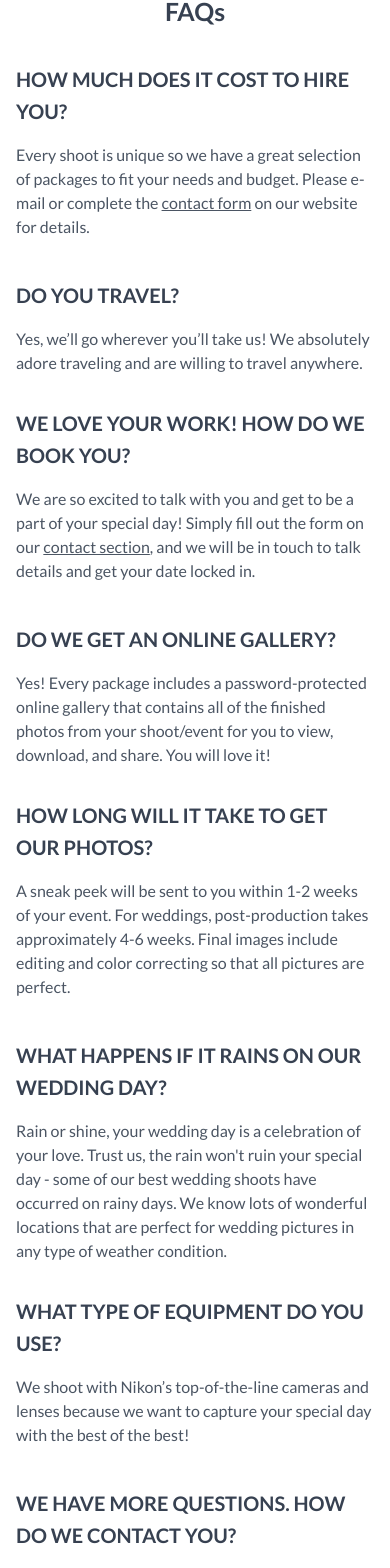
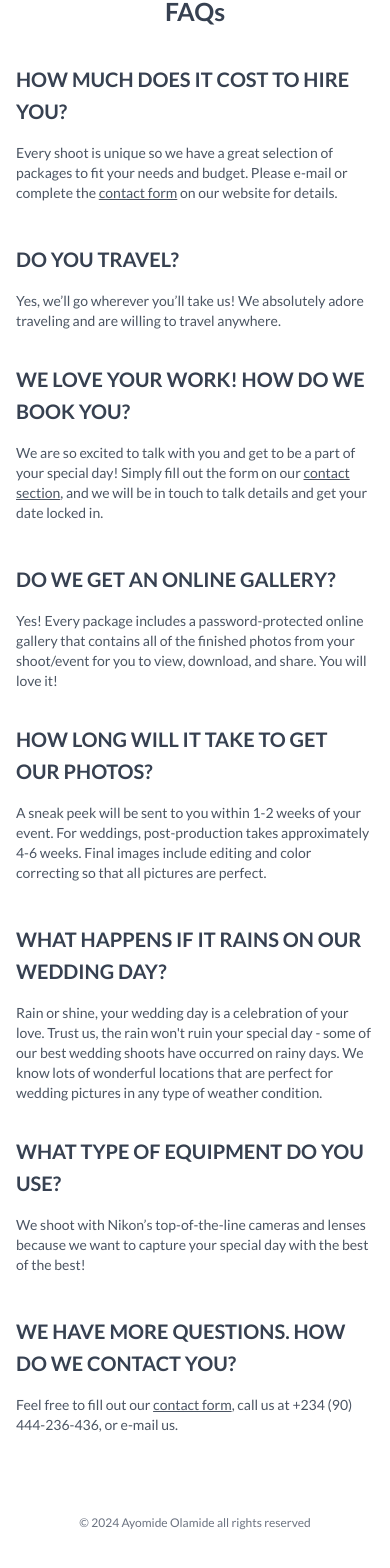
Before and after one commit to Deyjuwon/ayomideolamide, a React (Vite) app: page /faq in a window 390 px wide. Shown: the part 411-1979 px from the top of the page. Built offline with nearby package versions, Linux system fonts and the light colour scheme; a web font is replaced by a local one.

Commit message:
styled faq page

```diff
--- a/src/pages/Faq.jsx
+++ b/src/pages/Faq.jsx
@@ -25,13 +25,13 @@
           <div className='flex flex-col md:flex-row justify-center gap-10' data-aos='fade-up'>
             <div className='flex flex-col gap-4 md:w-2/5'>
                 <h3 className='text-xl font-semibold leading-8 text-gray-700'>HOW MUCH DOES IT COST TO HIRE YOU?</h3>
-                <p className='text-base text-gray-600'>
+                <p className='text-sm md:text-base text-gray-600'>
                     Every shoot is unique so we have a great selection of packages to fit your needs and budget. Please e-mail or complete the <a href="./contact" className='underline'>contact form</a> on our website for details.
                 </p>
             </div>
             <div className='flex flex-col gap-4 md:w-2/5'>
               <h3 className='text-xl font-semibold leading-8 text-gray-700'>DO YOU TRAVEL?</h3>
-              <p className='text-base text-gray-600'>
+              <p className='text-sm md:text-base text-gray-600'>
                 Yes, we’ll go wherever you’ll take us! We absolutely adore traveling and are willing to travel anywhere.
               </p>
             </div>
@@ -41,13 +41,13 @@
           <div className='flex flex-col md:flex-row justify-center gap-10' data-aos='fade-up'>
             <div className='flex flex-col gap-4 md:w-2/5'>
                 <h3 className='text-xl font-semibold leading-8 text-gray-700'>WE LOVE YOUR WORK! HOW DO WE BOOK YOU?</h3>
-                <p className='text-base text-gray-600'>
+                <p className='text-sm md:text-base text-gray-600'>
                     We are so excited to talk with you and get to be a part of your special day! Simply fill out the form on our <a href="./contact" className='underline'>contact section</a>, and we will be in touch to talk details and get your date locked in.
                 </p>
             </div>
             <div className='flex flex-col gap-4 md:w-2/5'>
               <h3 className='text-xl font-semibold leading-8 text-gray-700'>DO WE GET AN ONLINE GALLERY?</h3>
-              <p className='text-base text-gray-600'>
+              <p className='text-sm md:text-base text-gray-600'>
                 Yes! Every package includes a password-protected online gallery that contains all of the finished photos from your shoot/event for you to view, download, and share. You will love it!
               </p>
             </div>
@@ -56,13 +56,13 @@
           <div className='flex flex-col md:flex-row justify-center gap-10' data-aos='fade-up'>
             <div className='flex flex-col gap-4 md:w-2/5'>
               <h3 className='text-xl font-semibold leading-8 text-gray-700'>HOW LONG WILL IT TAKE TO GET OUR PHOTOS?</h3>
-              <p className='text-base text-gray-600'>
+              <p className='text-sm md:text-base text-gray-600'>
                 A sneak peek will be sent to you within 1-2 weeks of your event. For weddings, post-production takes approximately 4-6 weeks. Final images include editing and color correcting so that all pictures are perfect.
               </p>
             </div>
             <div className='flex flex-col gap-4 md:w-2/5'>
               <h3 className='text-xl font-semibold leading-8 text-gray-700'>WHAT HAPPENS IF IT RAINS ON OUR WEDDING DAY?</h3>
-              <p className='text-base text-gray-600'>
+              <p className='text-sm md:text-base text-gray-600'>
                 Rain or shine, your wedding day is a celebration of your love. Trust us, the rain won't ruin your special day - some of our best wedding shoots have occurred on rainy days. We know lots of wonderful locations that are perfect for wedding pictures in any type of weather condition.
               </p>
             </div>
@@ -71,13 +71,13 @@
           <div className='flex flex-col md:flex-row justify-center gap-10' data-aos='fade-up'>
             <div className='flex flex-col gap-4 md:w-2/5'>
               <h3 className='text-xl font-semibold leading-8 text-gray-700'>WHAT TYPE OF EQUIPMENT DO YOU USE?</h3>
-              <p className='text-base text-gray-600'>
+              <p className='text-sm md:text-base text-gray-600'>
                 We shoot with Nikon’s top-of-the-line cameras and lenses because we want to capture your special day with the best of the best!
               </p>
             </div>
             <div className='flex flex-col gap-4 md:w-2/5'>
               <h3 className='text-xl font-semibold leading-8 text-gray-700'>WE HAVE MORE QUESTIONS. HOW DO WE CONTACT YOU?</h3>
-              <p className='text-base text-gray-600'>
+              <p className='text-sm md:text-base text-gray-600'>
                 Feel free to fill out our <a href="./contact" className='underline'>contact form</a>, call us at +234 (90) 444-236-436, or e-mail us.
               </p>
             </div>
```
